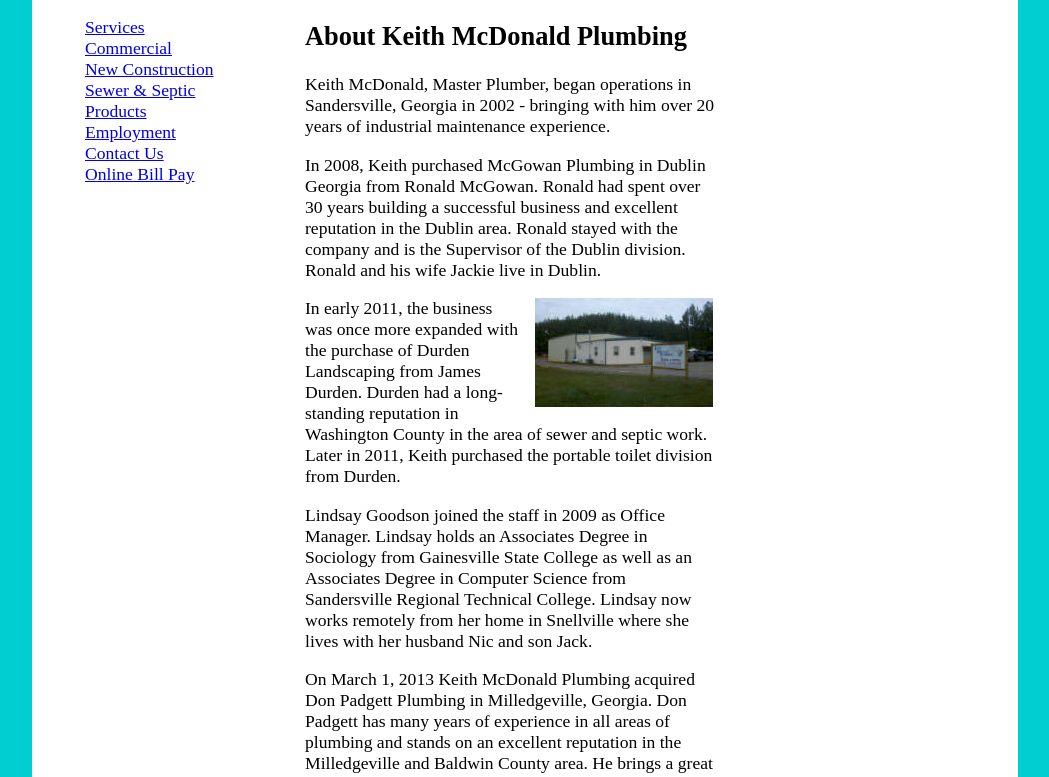
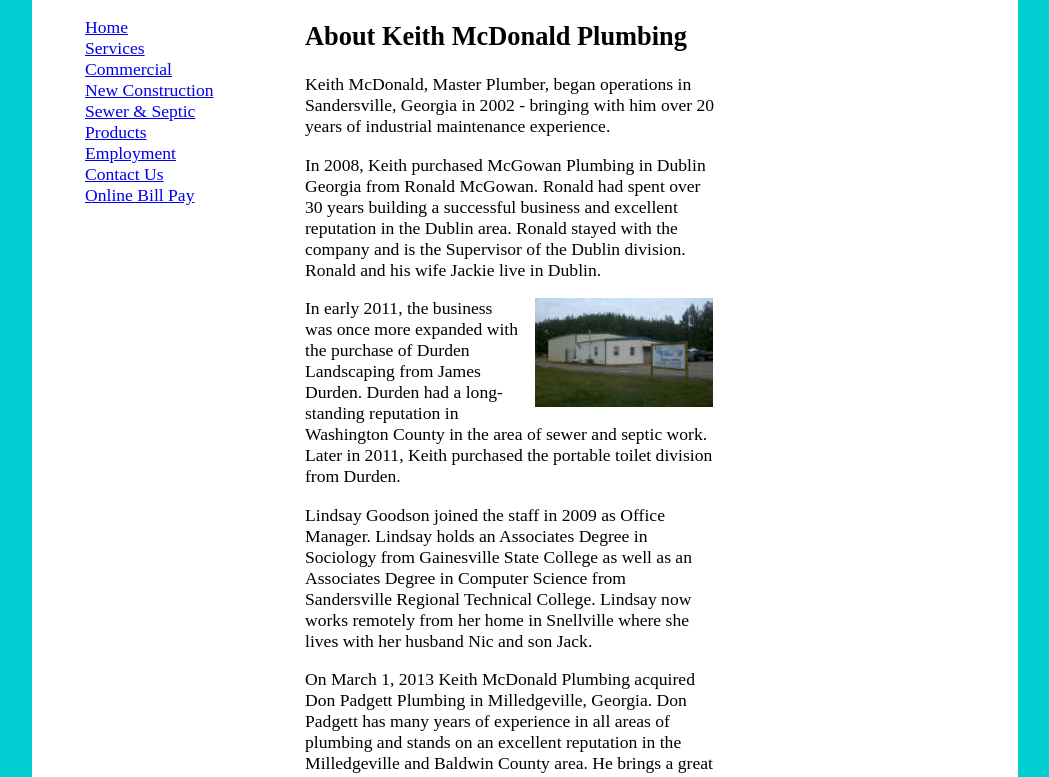
Before and after one commit to mellyons/schoolproject, a plain HTML site: page files/about/index.htm in a window 1280 px wide. Shown: the part 224-1001 px from the top of the page, without its empty margins (115-1164 px from the left). Drawn offline with Linux system fonts and the light colour scheme.

Commit message:
Update index.htm

```diff
--- a/files/about/index.htm
+++ b/files/about/index.htm
@@ -28,6 +28,7 @@
 
 			<nav>
 				<ul>
+					<li><a href="../index.htm">Home</a></li>
 					<li><a href="../services/index.htm">Services</a></li>
 					<li><a href="../commercial/index.htm">Commercial</a></li>
 					<li><a href="../commercial/new-construction.htm">New Construction</a></li>
```
